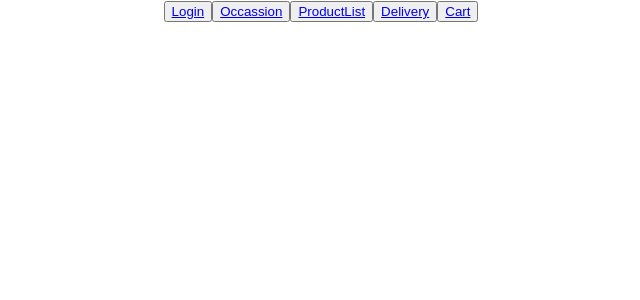
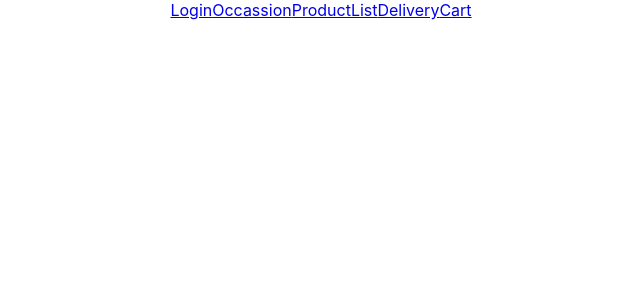
Before and after one commit to kakaingalu/Bekry-Ecommerce, a React (Create React App) app in the folder bekry/: page / in a window 1280 px wide. Shown: the top 300 px of the page, without its empty margins (319-959 px from the left). Built offline with nearby package versions, Linux system fonts and the light colour scheme.

Commit message:
Added the navigation bar

```diff
--- a/bekry/src/App.js
+++ b/bekry/src/App.js
@@ -6,57 +6,44 @@ import  Cart  from './components/Cart/Cart';
 import  Occassion  from './components/Occassions/Occasions';
 import  Delivery from './components/SamedayDelivery/Samedaydelivery';
 import {
-  createBrowserRouter,
+  BrowserRouter as Router,
+  Route,
+  Routes,
   Link,
-  Route,
-  createRoutesFromElements,
-  RouterProvider,
+  Outlet,
+} from "react-router-dom";
 
-} from 'react-router-dom';
-import ReactDOM from 'react-dom/client'
+
 
 function App() {
-  const route = createBrowserRouter(
-    createRoutesFromElements(
-      <Route path='/' element={<Root />}>
+
+
+  return (
+    <div className="App">
+
+    <Router>
+      <nav>
+        <Link to="/login">Login</Link>
+        <Link to='/occassion'>Occassion</Link>
+        <Link to='/product-list'>ProductList</Link>
+        <Link to='/delivery'>Delivery</Link>
+        <Link to='/cart'>Cart</Link>
+
+      </nav>
+      <Routes>
+        <Route path="/" element={<Outlet />} />
         <Route path='/login' element={<Login />}/>
         <Route path='/occassion' element={<Occassion />}/>
         <Route path='/product-list' element={<ProductList />}/>
         <Route path='/delivery' element={<Delivery />}/>
         <Route path='/cart' element={<Cart />}/>
-      </Route>
 
-    )
-  )
-  return (
-    <div className="App">
-    <RouterProvider router={route} />
+      </Routes>
+    </Router>
 
     </div>
   );
 }
 
-const Root  =  () => {
-  return (
-    <>
-    <div>
-    <button>
-      <Link to='/login'>Login</Link>
-      </button>
-      <button>
-      <Link to='/occassion'>Occassion</Link>
-      </button>
-      <button>
-      <Link to='/product-list'>ProductList</Link>
-      </button>
-      <button>
-      <Link to='/delivery'>Delivery</Link>
-      </button><button>
-      <Link to='/cart'>Cart</Link>
-      </button>
-    </div>
-    </>
-  )
-}
 
 export default App;
--- a/bekry/src/index.js
+++ b/bekry/src/index.js
@@ -3,12 +3,11 @@ import ReactDOM from 'react-dom/client';
 import './index.css';
 import App from './App';
 import reportWebVitals from './reportWebVitals';
-// import { BrowserRouter as Router } from 'react-router-dom';
+
 
 const root = ReactDOM.createRoot(document.getElementById('root'));
 root.render(
   <React.StrictMode>
-
       <App />
 
   </React.StrictMode>
```
